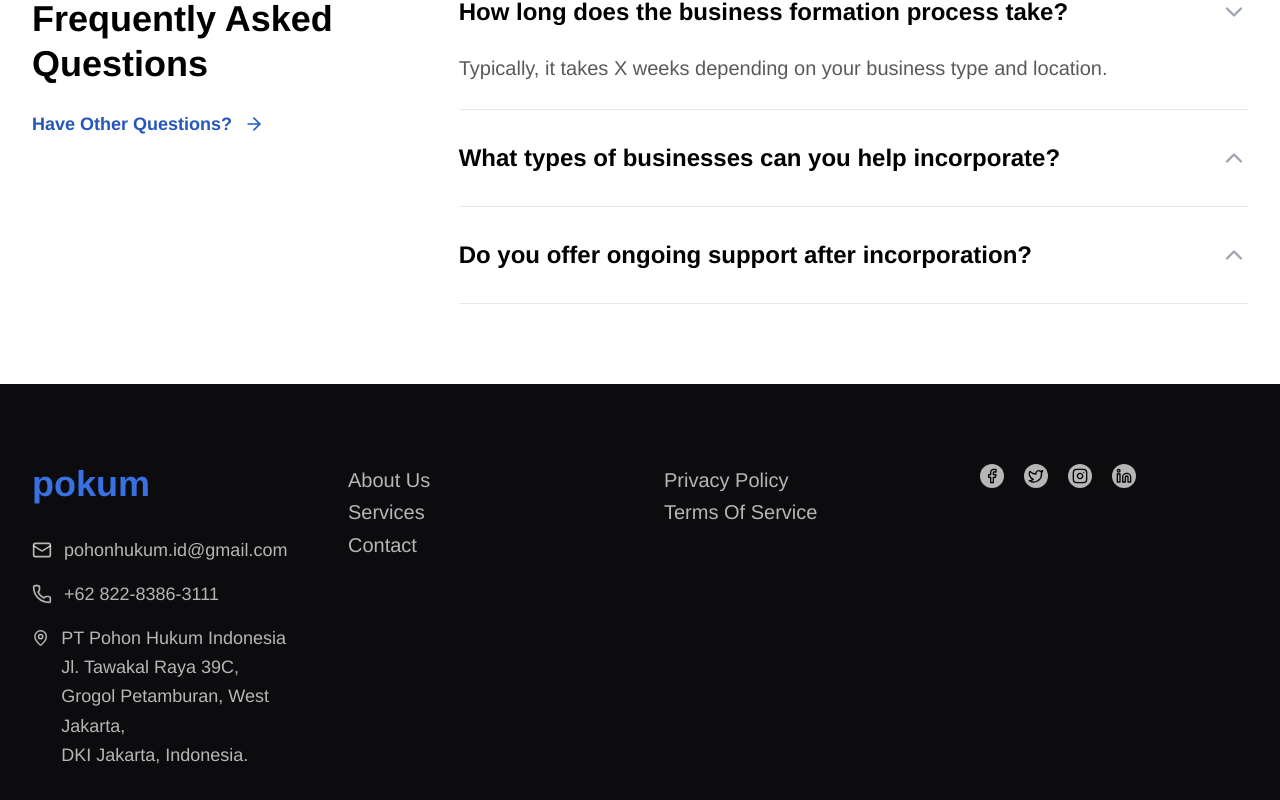
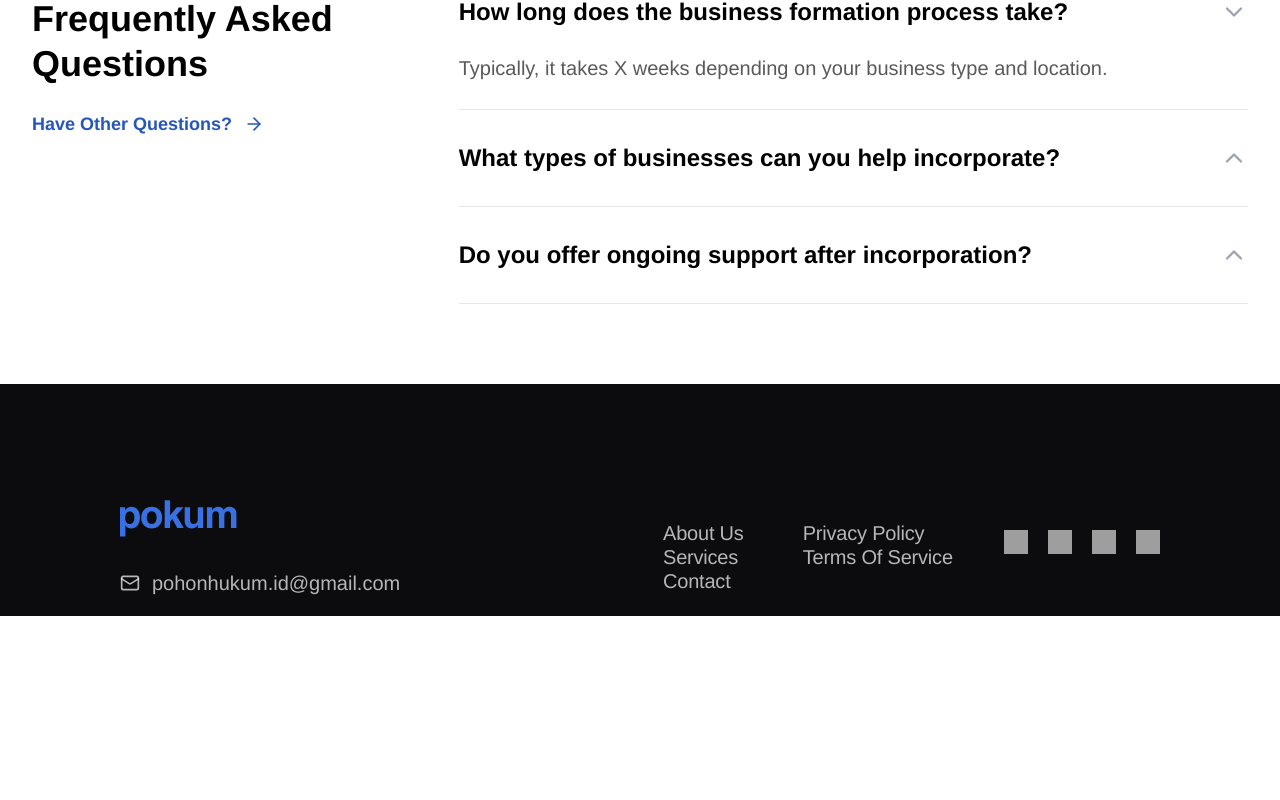
Before and after one commit to Veniche/pokum-test, a React (Vite) app: page / in a window 1280 px wide. Shown: the part 6796-7596 px from the top of the page. Built offline with nearby package versions, Linux system fonts and the light colour scheme; grey boxes are pictures that could not be loaded.

Commit message:
Update Footer component to match Figma designs for desktop and mobile
cgen-b7935257bc014813a19b76ed00e93edf

```diff
--- a/client/components/Footer.tsx
+++ b/client/components/Footer.tsx
@@ -1,71 +1,135 @@
-import { Mail, Phone, MapPin, Facebook, Twitter, Instagram, Linkedin } from "lucide-react";
+import { Mail, Phone, MapPin } from "lucide-react";
 
 export function Footer() {
   return (
-    <footer className="bg-[#0C0B0E] text-white py-20">
-      <div className="max-w-7xl mx-auto px-4 sm:px-6 lg:px-8">
-        <div className="grid grid-cols-1 lg:grid-cols-4 gap-12">
-          {/* Logo and Contact */}
-          <div className="space-y-8">
-            <div className="text-4xl font-bold text-[#3971E3] font-helvetica-world">pokum</div>
+    <footer className="bg-[#0C0B0E] text-white">
+      {/* Desktop Layout */}
+      <div className="hidden lg:block">
+        <div className="max-w-[1440px] mx-auto px-[120px] py-[116px]">
+          <div className="relative">
+            {/* Logo */}
+            <div className="absolute top-0 left-0">
+              <svg width="117" height="37" viewBox="0 0 118 37" fill="none" xmlns="http://www.w3.org/2000/svg">
+                <path d="M117.39 27.9902H111.925V15.2903C111.925 14.0844 111.684 13.1197 111.202 12.3962C110.72 11.66 109.939 11.2919 108.86 11.2919C107.781 11.2919 106.911 11.6282 106.251 12.301C105.591 12.9737 105.261 13.9892 105.261 15.3474V27.9902H99.7967V15.0428C99.7967 13.7481 99.5365 12.8024 99.016 12.2058C98.4956 11.5965 97.6642 11.2919 96.5217 11.2919C95.3793 11.2919 94.5288 11.6346 93.9703 12.32C93.4118 12.9928 93.1326 14.0019 93.1326 15.3474V27.9902H87.668V7.23625H92.9041V10.2827H92.9802C94.1988 7.89632 96.2044 6.70312 98.997 6.70312C101.536 6.70312 103.414 7.80747 104.633 10.0161C106.017 7.80747 107.863 6.70312 110.174 6.70312C112.306 6.70312 114.039 7.31242 115.372 8.531C116.717 9.73689 117.39 11.4378 117.39 13.6338V27.9902Z" fill="#3971E3"/>
+                <path d="M83.8973 27.9884H78.6803V25.0561H78.6041C77.2205 27.3791 75.1134 28.5405 72.2827 28.5405C70.0867 28.5405 68.3604 27.8932 67.1037 26.5984C65.8471 25.3037 65.2188 23.3996 65.2188 20.8863V7.23438H70.6833V20.1057C70.6833 21.4258 70.988 22.3968 71.5973 23.0188C72.2066 23.6281 73.0824 23.9328 74.2248 23.9328C75.4561 23.9328 76.4653 23.5266 77.2523 22.7142C78.0393 21.8891 78.4328 20.7213 78.4328 19.2108V7.23438H83.8973V27.9884Z" fill="#3971E3"/>
+                <path d="M50.5193 27.9893H45.0547V0H50.5193V15.118L57.3738 7.23533H64.095L56.7645 15.2704L64.2855 27.9893H57.7356L52.7851 19.0975L50.5193 21.4394V27.9893Z" fill="#3971E3"/>
+                <path d="M36.9017 17.6132C36.9017 15.6331 36.4891 14.0844 35.6641 12.9674C34.8517 11.8504 33.6204 11.2919 31.9702 11.2919C30.4343 11.2919 29.2284 11.8186 28.3526 12.8722C27.4767 13.9131 27.0388 15.4934 27.0388 17.6132C27.0388 19.695 27.464 21.269 28.3145 22.3353C29.165 23.4015 30.3835 23.9346 31.9702 23.9346C33.6077 23.9346 34.839 23.3825 35.6641 22.2781C36.4891 21.1738 36.9017 19.6188 36.9017 17.6132ZM42.5186 17.6132C42.5186 21.0024 41.5412 23.6744 39.5864 25.6292C37.6443 27.5714 35.1055 28.5424 31.9702 28.5424C28.8857 28.5424 26.3533 27.5777 24.3731 25.6483C22.4056 23.7062 21.4219 21.0278 21.4219 17.6132C21.4219 14.1733 22.4056 11.4949 24.3731 9.57822C26.3533 7.66149 28.8857 6.70312 31.9702 6.70312C35.1309 6.70312 37.676 7.68688 39.6054 9.65438C41.5475 11.6092 42.5186 14.2621 42.5186 17.6132Z" fill="#3971E3"/>
+                <path d="M5.21706 18.0893C5.21706 19.9171 5.63595 21.3705 6.47372 22.4495C7.3115 23.5158 8.492 24.0489 10.0152 24.0489C11.4115 24.0489 12.5095 23.4523 13.3092 22.2591C14.1089 21.0532 14.5088 19.5554 14.5088 17.7656C14.5088 15.7092 14.0962 14.1416 13.2711 13.0626C12.4587 11.971 11.3227 11.4251 9.86291 11.4251C8.3016 11.4251 7.13379 11.9963 6.35948 13.1388C5.59787 14.2685 5.21706 15.9187 5.21706 18.0893ZM5.21706 10.2446H5.31226C6.64509 7.88363 8.70779 6.70312 11.5004 6.70312C13.9883 6.70312 16.0447 7.65514 17.6695 9.55918C19.3069 11.4505 20.1257 14.059 20.1257 17.3848C20.1257 20.647 19.364 23.3254 17.8408 25.4198C16.3303 27.5015 14.1787 28.5424 11.3861 28.5424C8.65702 28.5424 6.70855 27.4762 5.54074 25.3436H5.46458V36.6462H0V7.23625H5.21706V10.2446Z" fill="#3971E3"/>
+              </svg>
+            </div>
 
-            <div className="space-y-4">
-              <div className="flex items-center space-x-3">
-                <Mail className="h-5 w-5 text-white/70" />
-                <span className="text-white/70 font-helvetica-world text-lg">pohonhukum.id@gmail.com</span>
+            {/* Navigation Links */}
+            <div className="absolute top-[21px] left-[543px] flex gap-[59px]">
+              <div className="text-white/70 font-helvetica-world text-xl leading-[120%] tracking-[-0.2px]">
+                <div>About Us</div>
+                <div>Services</div>
+                <div>Contact</div>
               </div>
-              <div className="flex items-center space-x-3">
-                <Phone className="h-5 w-5 text-white/70" />
-                <span className="text-white/70 font-helvetica-world text-lg">+62 822-8386-3111</span>
+              <div className="text-white/70 font-helvetica-world text-xl leading-[120%] tracking-[-0.2px]">
+                <div>Privacy Policy</div>
+                <div>Terms Of Service</div>
               </div>
-              <div className="flex items-start space-x-3">
-                <MapPin className="h-5 w-5 text-white/70 mt-1" />
-                <div className="text-white/70 font-helvetica-world text-lg leading-relaxed">
-                  PT Pohon Hukum Indonesia
-                  <br />
-                  Jl. Tawakal Raya 39C,
-                  <br />
-                  Grogol Petamburan, West Jakarta,
-                  <br />
+            </div>
+
+            {/* Social Media Icons */}
+            <div className="absolute top-[30px] right-0 flex items-center gap-5">
+              <a href="#" className="w-6 h-6">
+                <img src="/pokum/icons/facebook.svg" alt="Facebook" className="w-6 h-6" />
+              </a>
+              <a href="#" className="w-6 h-6">
+                <img src="/pokum/icons/twitter.svg" alt="Twitter" className="w-6 h-6" />
+              </a>
+              <a href="#" className="w-6 h-6">
+                <img src="/pokum/icons/instagram.svg" alt="Instagram" className="w-6 h-6" />
+              </a>
+              <a href="#" className="w-6 h-6">
+                <img src="/pokum/icons/linkedin.svg" alt="LinkedIn" className="w-6 h-6" />
+              </a>
+            </div>
+
+            {/* Contact Information */}
+            <div className="absolute top-[69px] left-0 flex flex-col gap-7 w-[453px]">
+              <div className="flex items-center gap-3">
+                <Mail className="w-5 h-5 text-white/70" />
+                <span className="text-white/70 font-helvetica-world text-xl">pohonhukum.id@gmail.com</span>
+              </div>
+              <div className="flex items-center gap-3">
+                <Phone className="w-5 h-5 text-white/70" />
+                <span className="text-white/70 font-helvetica-world text-xl">+62 822-8386-3111</span>
+              </div>
+              <div className="flex items-start gap-3">
+                <MapPin className="w-5 h-5 text-white/70 mt-1 flex-shrink-0" />
+                <div className="text-white/70 font-helvetica-world text-xl">
+                  PT Pohon Hukum Indonesia<br />
+                  Jl. Tawakal Raya 39C,<br />
+                  Grogol Petamburan, West Jakarta,<br />
                   DKI Jakarta, Indonesia.
                 </div>
               </div>
             </div>
           </div>
+        </div>
+      </div>
 
-          {/* Navigation Links */}
-          <div className="space-y-6">
-            <div className="text-white/70 font-helvetica-world text-xl leading-relaxed">
-              About Us
-              <br />
-              Services
-              <br />
-              Contact
+      {/* Mobile Layout */}
+      <div className="block lg:hidden">
+        <div className="w-full px-11 py-16">
+          <div className="flex flex-col items-center space-y-8">
+            {/* Logo */}
+            <div className="flex justify-center">
+              <svg width="117" height="37" viewBox="0 0 118 37" fill="none" xmlns="http://www.w3.org/2000/svg">
+                <path d="M117.39 27.9902H111.925V15.2903C111.925 14.0844 111.684 13.1197 111.202 12.3962C110.72 11.66 109.939 11.2919 108.86 11.2919C107.781 11.2919 106.911 11.6282 106.251 12.301C105.591 12.9737 105.261 13.9892 105.261 15.3474V27.9902H99.7967V15.0428C99.7967 13.7481 99.5365 12.8024 99.016 12.2058C98.4956 11.5965 97.6642 11.2919 96.5217 11.2919C95.3793 11.2919 94.5288 11.6346 93.9703 12.32C93.4118 12.9928 93.1326 14.0019 93.1326 15.3474V27.9902H87.668V7.23625H92.9041V10.2827H92.9802C94.1988 7.89632 96.2044 6.70312 98.997 6.70312C101.536 6.70312 103.414 7.80747 104.633 10.0161C106.017 7.80747 107.863 6.70312 110.174 6.70312C112.306 6.70312 114.039 7.31242 115.372 8.531C116.717 9.73689 117.39 11.4378 117.39 13.6338V27.9902Z" fill="#3971E3"/>
+                <path d="M83.8973 27.9884H78.6803V25.0561H78.6041C77.2205 27.3791 75.1134 28.5405 72.2827 28.5405C70.0867 28.5405 68.3604 27.8932 67.1037 26.5984C65.8471 25.3037 65.2188 23.3996 65.2188 20.8863V7.23438H70.6833V20.1057C70.6833 21.4258 70.988 22.3968 71.5973 23.0188C72.2066 23.6281 73.0824 23.9328 74.2248 23.9328C75.4561 23.9328 76.4653 23.5266 77.2523 22.7142C78.0393 21.8891 78.4328 20.7213 78.4328 19.2108V7.23438H83.8973V27.9884Z" fill="#3971E3"/>
+                <path d="M50.5193 27.9893H45.0547V0H50.5193V15.118L57.3738 7.23533H64.095L56.7645 15.2704L64.2855 27.9893H57.7356L52.7851 19.0975L50.5193 21.4394V27.9893Z" fill="#3971E3"/>
+                <path d="M36.9017 17.6132C36.9017 15.6331 36.4891 14.0844 35.6641 12.9674C34.8517 11.8504 33.6204 11.2919 31.9702 11.2919C30.4343 11.2919 29.2284 11.8186 28.3526 12.8722C27.4767 13.9131 27.0388 15.4934 27.0388 17.6132C27.0388 19.695 27.464 21.269 28.3145 22.3353C29.165 23.4015 30.3835 23.9346 31.9702 23.9346C33.6077 23.9346 34.839 23.3825 35.6641 22.2781C36.4891 21.1738 36.9017 19.6188 36.9017 17.6132ZM42.5186 17.6132C42.5186 21.0024 41.5412 23.6744 39.5864 25.6292C37.6443 27.5714 35.1055 28.5424 31.9702 28.5424C28.8857 28.5424 26.3533 27.5777 24.3731 25.6483C22.4056 23.7062 21.4219 21.0278 21.4219 17.6132C21.4219 14.1733 22.4056 11.4949 24.3731 9.57822C26.3533 7.66149 28.8857 6.70312 31.9702 6.70312C35.1309 6.70312 37.676 7.68688 39.6054 9.65438C41.5475 11.6092 42.5186 14.2621 42.5186 17.6132Z" fill="#3971E3"/>
+                <path d="M5.21706 18.0893C5.21706 19.9171 5.63595 21.3705 6.47372 22.4495C7.3115 23.5158 8.492 24.0489 10.0152 24.0489C11.4115 24.0489 12.5095 23.4523 13.3092 22.2591C14.1089 21.0532 14.5088 19.5554 14.5088 17.7656C14.5088 15.7092 14.0962 14.1416 13.2711 13.0626C12.4587 11.971 11.3227 11.4251 9.86291 11.4251C8.3016 11.4251 7.13379 11.9963 6.35948 13.1388C5.59787 14.2685 5.21706 15.9187 5.21706 18.0893ZM5.21706 10.2446H5.31226C6.64509 7.88363 8.70779 6.70312 11.5004 6.70312C13.9883 6.70312 16.0447 7.65514 17.6695 9.55918C19.3069 11.4505 20.1257 14.059 20.1257 17.3848C20.1257 20.647 19.364 23.3254 17.8408 25.4198C16.3303 27.5015 14.1787 28.5424 11.3861 28.5424C8.65702 28.5424 6.70855 27.4762 5.54074 25.3436H5.46458V36.6462H0V7.23625H5.21706V10.2446Z" fill="#3971E3"/>
+              </svg>
             </div>
-          </div>
 
-          <div className="space-y-6">
-            <div className="text-white/70 font-helvetica-world text-xl leading-relaxed">
-              Privacy Policy
-              <br />
-              Terms Of Service
+            {/* Social Media Icons */}
+            <div className="flex items-center gap-5">
+              <a href="#" className="w-6 h-6">
+                <img src="/pokum/icons/facebook.svg" alt="Facebook" className="w-6 h-6" />
+              </a>
+              <a href="#" className="w-6 h-6">
+                <img src="/pokum/icons/twitter.svg" alt="Twitter" className="w-6 h-6" />
+              </a>
+              <a href="#" className="w-6 h-6">
+                <img src="/pokum/icons/instagram.svg" alt="Instagram" className="w-6 h-6" />
+              </a>
+              <a href="#" className="w-6 h-6">
+                <img src="/pokum/icons/linkedin.svg" alt="LinkedIn" className="w-6 h-6" />
+              </a>
             </div>
-          </div>
 
-          {/* Social Media */}
-          <div className="flex space-x-5">
-            <a href="#" className="w-6 h-6 bg-white/70 rounded-full flex items-center justify-center">
-              <Facebook className="h-4 w-4 text-black" />
-            </a>
-            <a href="#" className="w-6 h-6 bg-white/70 rounded-full flex items-center justify-center">
-              <Twitter className="h-4 w-4 text-black" />
-            </a>
-            <a href="#" className="w-6 h-6 bg-white/70 rounded-full flex items-center justify-center">
-              <Instagram className="h-4 w-4 text-black" />
-            </a>
-            <a href="#" className="w-6 h-6 bg-white/70 rounded-full flex items-center justify-center">
-              <Linkedin className="h-4 w-4 text-black" />
-            </a>
+            {/* Contact Information */}
+            <div className="flex flex-col items-center gap-8 w-full max-w-[340px]">
+              <div className="text-center text-white/70 font-helvetica-world text-xl">
+                pohonhukum.id@gmail.com
+              </div>
+              <div className="text-center text-white/70 font-helvetica-world text-xl">
+                +62 822-8386-3111
+              </div>
+              <div className="text-center text-white/70 font-helvetica-world text-xl">
+                PT Pohon Hukum Indonesia<br />
+                Jl. Tawakal Raya 39C,<br />
+                Grogol Petamburan, West Jakarta,<br />
+                DKI Jakarta, Indonesia.
+              </div>
+            </div>
+
+            {/* Navigation Links */}
+            <div className="flex gap-[59px] pt-8">
+              <div className="text-center text-white/70 font-helvetica-world text-xl leading-[120%] tracking-[-0.2px]">
+                <div>About Us</div>
+                <div>Services</div>
+                <div>Contact</div>
+              </div>
+              <div className="text-center text-white/70 font-helvetica-world text-xl leading-[120%] tracking-[-0.2px]">
+                <div>Privacy Policy</div>
+                <div>Terms Of Service</div>
+              </div>
+            </div>
           </div>
         </div>
       </div>
```
